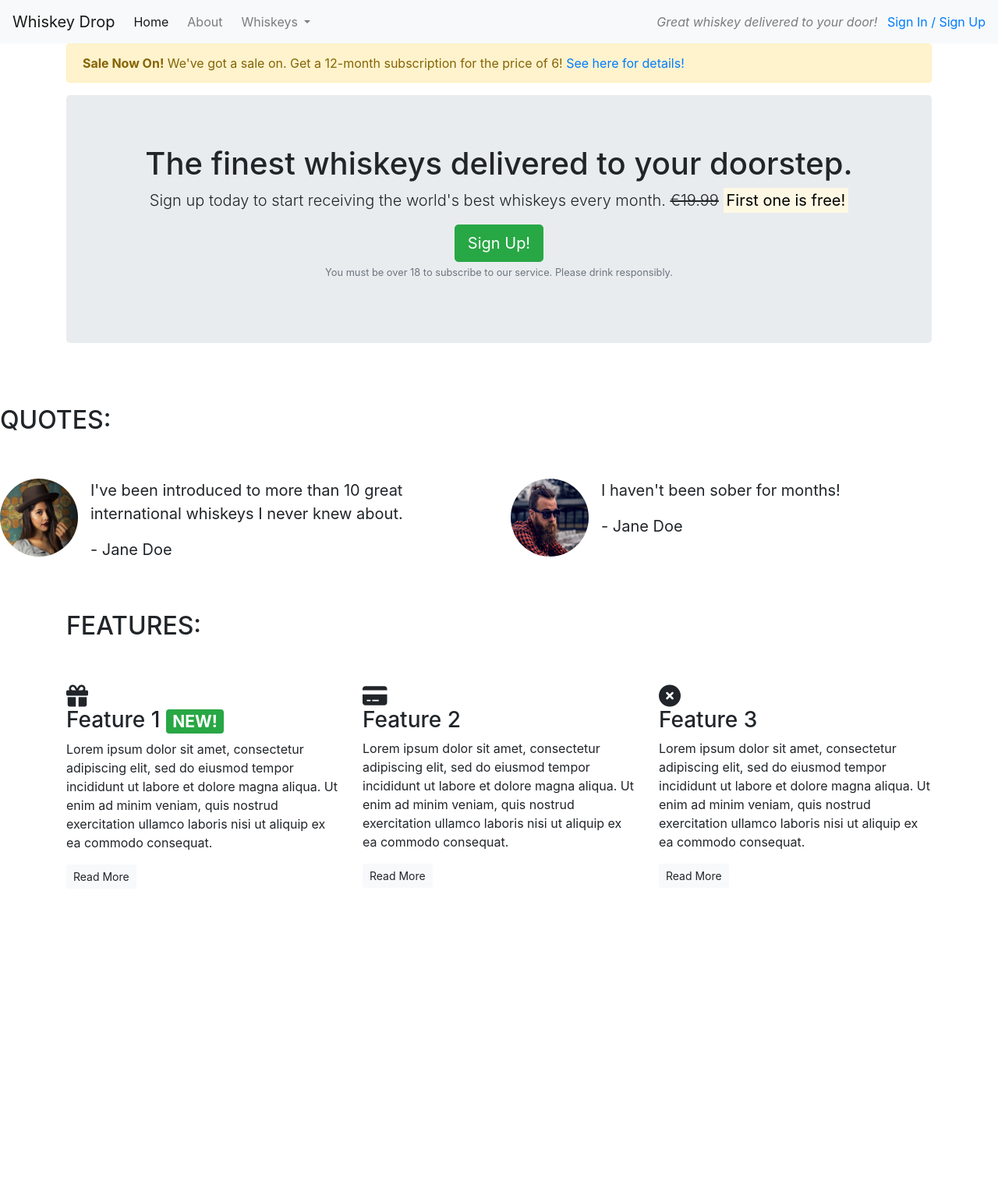
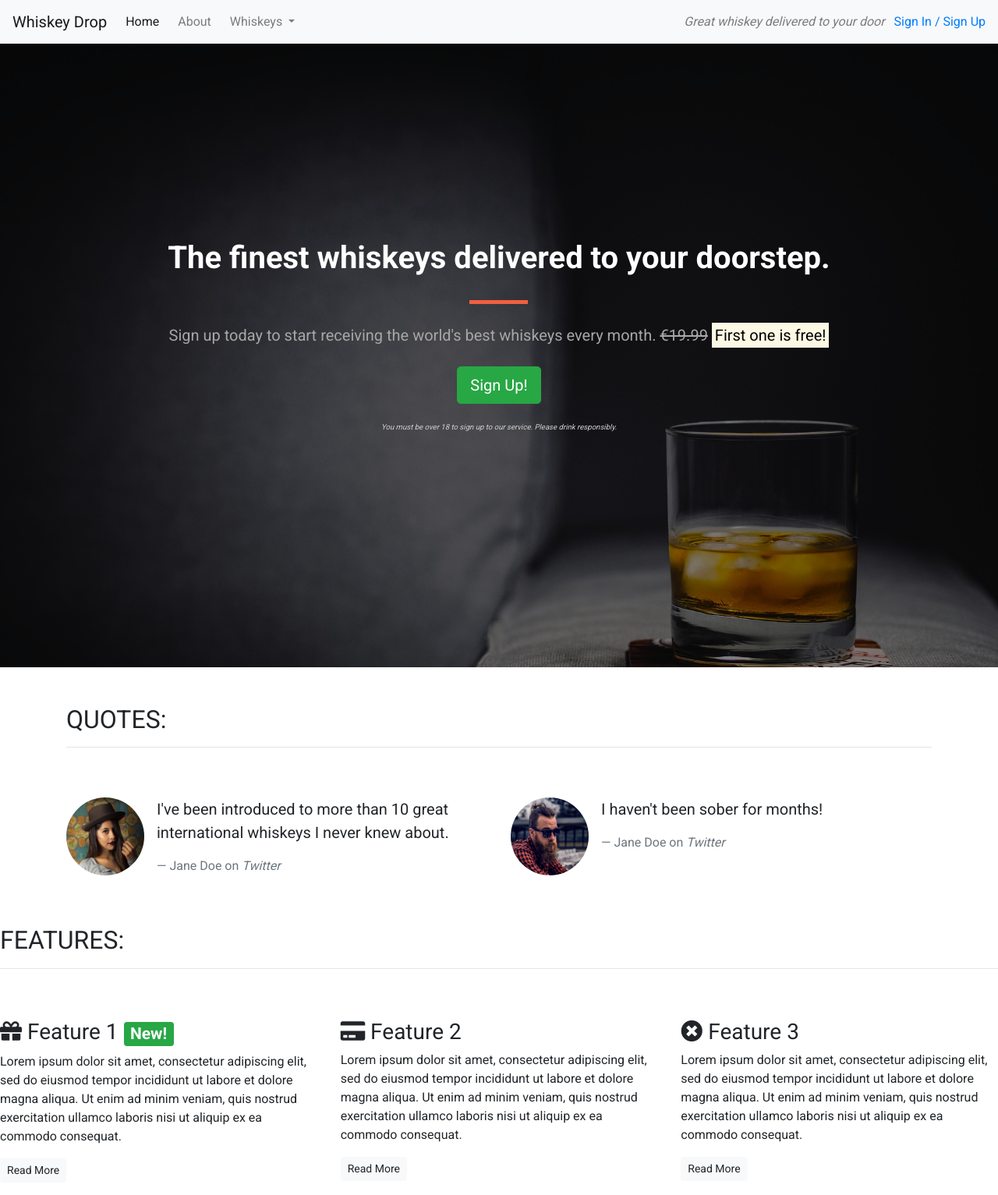
Before and after one commit to oerbeyer/bootstrap4, a plain HTML site: page index.html in a window 1280 px wide. Shown: the whole page at 78% size. Before the commit the page ends 1156 px from the top, so only its background shows below. Drawn offline with nearby package versions, Linux system fonts and the light colour scheme.

Commit message:
Master reset

```diff
--- a/css/style.css
+++ b/css/style.css
@@ -2,18 +2,99 @@ body {
     font-family: 'Roboto', sans-serif;
 }
 
-.alert-container {
+/* Containers */
 
-}
+.alert-container {}
 
 .callout-container {
     height: 100vh;
+
+    background: url('../images/whiskey-background.jpg') no-repeat center center fixed;
+    -webkit-background-size: cover;
+    -moz-background-size: cover;
+    -o-background-size: cover;
+    background-size: cover;
+
+    display: flex;
+    align-items: center;
+    justify-content: center;
+
+    position: relative;
 }
 
-.quotes-container {
-
+.opaque-overlay {
+    position: absolute;
+    top: 0;
+    left: 0;
+    height: 100%;
+    width: 100%;
+    background-color: rgba(0, 0, 0, 0.5);
 }
 
-.features-container {
+.quotes-container {}
 
+.features-container {}
+
+/* Block dividers */
+
+.block-divider {
+    width: 75px;
+    height: 5px;
+    border: 0;
+    background-color: #444;
 }
+
+.block-divider--orange {
+    background-color: #f05f40;
+}
+
+.block-divider--short {
+    width: 35px;
+}
+
+/* Jumbotron */
+
+.jumbotron {
+    background-color: transparent;
+}
+
+.jumbotron h1 {
+    color: white;
+    font-weight: bold;
+    margin-bottom: 30px;
+    color: white;
+}
+
+.jumbotron .lead {
+    color: #a7a7a7;
+    margin: 25px 0;
+}
+
+.jumbotron small {
+    font-size: 60%;
+    font-style: italic;
+    color: #d0d0d0;
+}
+
+/* Buttons */
+
+.btn--cta {
+    font-weight: bold;
+    border-radius: 23px;
+    width: 160px;
+}
+
+.btn--red {
+    color: white;
+    background-color: #f05f40;
+    border-color: #f05f40;
+}
+
+.btn--red:hover,
+.btn--red:active,
+.btn--red:focus,
+.btn--red:active:focus {
+    background-color: #df4929;
+    border-color: #df4929;
+    color: white;
+}
--- a/index.html
+++ b/index.html
@@ -6,28 +6,26 @@
     <meta name="viewport" content="width=device-width, initial-scale=1.0">
     <title>Whiskey Drop | Taste a new whiskey every month</title>
     <link rel="stylesheet" href="https://maxcdn.bootstrapcdn.com/bootstrap/4.1.3/css/bootstrap.min.css">
-    <script src="https://kit.fontawesome.com/279cbc3b89.js" crossorigin="anonymous"></script>
-    <link rel="preconnect" href="https://fonts.gstatic.com">
-    <link href="https://fonts.googleapis.com/css2?family=Roboto:wght@400;700&display=swap" rel="stylesheet">
-    <link src="css/style.css" rel="stylesheet" type="text/css">
-
+    <link rel="stylesheet" href="https://use.fontawesome.com/releases/v5.6.1/css/all.css" integrity="sha384-gfdkjb5BdAXd+lj+gudLWI+BXq4IuLW5IT+brZEZsLFm++aCMlF1V92rMkPaX4PP" crossorigin="anonymous">
+    <link href="https://fonts.googleapis.com/css?family=Roboto:400,700" rel="stylesheet">
+    <link rel="stylesheet" href="css/style.css" type="text/css" />
 </head>
 
 <body>
-    <nav class="navbar navbar-light bg-light navbar-expand-sm">
-        <a href="/" class="navbar-brand">Whiskey Drop</a>
+    <!--Nav-->
+    <nav class="navbar navbar-light navbar-expand-sm bg-light">
+        <a href="/" class="navbar-brand">
+                    Whiskey Drop</a>
 
-        <button class="navbar-toggler ml-auto" type="button" data-toggle="collapse" data-target="#navbarNavDropdown"
-            aria-controls="navbarNavDropdown" aria-expanded="false" aria-label="Toggle navigation">
+        <button class="navbar-toggler ml-auto" type="button" data-toggle="collapse" data-target="#navbarNavDropdown" aria-controls="navbarNavDropdown" aria-expanded="false" aria-label="Toggle navigation">
         <span class="navbar-toggler-icon"></span></button>
 
         <div class="collapse navbar-collapse" id="navbarNavDropdown">
             <ul class="navbar-nav mr-auto">
                 <li class="active nav-item mr-2"><a class="nav-link" href="/">Home</a></li>
                 <li class="nav-item mr-2"><a class="nav-link" href="">About</a></li>
-                <li class="nav-item mr-2 dropdown">
-                    <a class="nav-link dropdown-toggle" href="#" id="navbarDropdownMenuLink" role="button"
-                        data-toggle="dropdown" aria-haspopup="true" aria-expanded="false">
+                <li class="nav-item dropdown">
+                    <a class="nav-link dropdown-toggle" href="#" id="navbarDropdownMenuLink" role="button" data-toggle="dropdown" aria-haspopup="true" aria-expanded="false">
           Whiskeys
         </a>
                     <div class="dropdown-menu" aria-labelledby="navbarDropdownMenuLink">
@@ -38,68 +36,63 @@
                     </div>
                 </li>
 
-                <li class="navitem mr-2 d-block d-sm-none"><a class="nav-link" href="/login">Sign In / Sign Up</a></li>
+                <li class="nav-item mr-2 d-block d-sm-none"><a class="nav-link" href="">Sign In / Sign Up</a></li>
             </ul>
         </div>
-
         <div class="d-none d-md-block">
-            <p class="navbar-text my-auto mr-2"><i>Great whiskey delivered to your door!</i></p>
+            <p class="navbar-text my-auto mr-2"><i>Great whiskey delivered to your door</i></p>
             <a href="/login">Sign In / Sign Up</a>
         </div>
+        <!--</div>-->
     </nav>
-
-    <div class="container alert-container">
-        <div class="row d-none d-sm-block">
-            <div class="col-12">
-                <div class="alert alert-warning">
-                    <strong>Sale Now On!</strong> We've got a sale on. Get a 12-month subscription for the price of 6!
-                    <a href="">See
-                        here for details!</a>
-                </div>
-            </div>
-        </div>
-    </div>
-
+    <!--<div class="container alert-container">-->
+    <!--    <div class="row d-none d-sm-block">-->
+    <!--        <div class="col-12">-->
+    <!--            <div class="alert alert-warning">-->
+    <!--                <strong>Sale Now On!</strong> We've got a sale on. Get a 12 month subscription for the price of 6! <a href="">See here for more details</a>-->
+    <!--            </div>-->
+    <!--        </div>-->
+    <!--    </div>-->
+    <!--</div>-->
+    <div class="container-fluid callout-container">
         <!-- Callout -->
-    <div class="container callout-container">
+        <div class="opaque-overlay">&nbsp;</div>
         <div class="row">
             <div class="col-12">
                 <section class="callout jumbotron text-center">
-                    <h1>The finest whiskeys delivered to your doorstep.</h1>
+                    <h1 class="jumbotron-header">The finest whiskeys delivered to your doorstep.</h1>
+                    <hr class="block-divider block-divider--orange">
                     <p class="lead">Sign up today to start receiving the world's best whiskeys every month.
                         <s class="d-none d-sm-inline">€19.99</s>
                         <span class="d-inline d-sm-none"><br></span>
                         <strong><mark>First one is free!</mark></strong></p>
-                    <button class="btn btn-success btn-lg" data-toggle="modal" data-target="#signUpModal">Sign
-                        Up!</button>
-                    <p class="text-muted"><small>You must be over 18 to subscribe to our service. Please drink
-                            responsibly.</small></p>
+                    <p><button class="btn btn-lg btn-success" data-toggle="modal" data-target="#signUpModal">Sign Up!</button></p>
+                    <p class="text-muted"><small>You must be over 18 to sign up to our service. Please drink responsibly.</small></p>
                 </section>
             </div>
         </div>
+    </div>
     <!-- /.callout -->
-    </div>
-
 
     <!-- Quotes -->
-    <div class="contianer quotes-container">
+    <div class="container quotes-container">
         <section class="quotes">
             <div class="row">
                 <div class="col-12 my-5">
                     <h2 class="text-uppercase">Quotes:</h2>
+                    <hr />
                 </div>
             </div>
             <div class="row">
                 <div class="col-12 col-md-6">
                     <div class="media">
                         <div class="d-none d-sm-block">
-                            <img src="images/girl-image.png" class="rounded-circle mr-3" height="100" width="100">
+                            <img src="images/girl-image.png" class="rounded-circle mr-3" height=100 width=100>
                         </div>
                         <div class="media-body">
                             <blockquote class="blockquote">
-                                <p>I've been introduced to more than 10 great international whiskeys I never knew about.
-                                </p>
-                                <p>- Jane Doe</p>
+                                <p>I've been introduced to more than 10 great international whiskeys I never knew about.</p>
+                                <footer class="blockquote-footer">Jane Doe on <cite title="Twitter">Twitter</cite></footer>
                             </blockquote>
                         </div>
                     </div>
@@ -107,68 +100,59 @@
                 <div class="col-12 col-md-6">
                     <div class="media">
                         <div class="d-none d-sm-block">
-                            <img src="images/guy-image.png" class="rounded-circle mr-3" height="100" width="100">
+                            <img src="images/guy-image.png" class="rounded-circle mr-3" height=100 width=100>
                         </div>
                         <div class="media-body">
                             <blockquote class="blockquote">
                                 <p>I haven't been sober for months!</p>
-                                <p>- Jane Doe</p>
+                                <footer class="blockquote-footer">Jane Doe on <cite title="Twitter">Twitter</cite></footer>
                             </blockquote>
                         </div>
                     </div>
                 </div>
             </div>
         </section>
+    </div>
     <!-- /.quotes -->
-    </div>
 
     <!-- Features -->
-    <div class="container features-container">
+    <div class="features-container">
         <section class="features">
             <div class="row">
                 <div class="col-12 my-5">
                     <h2 class="text-uppercase">Features:</h2>
+                    <hr />
                 </div>
             </div>
             <div class="row">
                 <div class="col-12 col-md-6 col-lg-4">
                     <div class="feature">
-                        <h3><i class="fas fa-gift d-none d-sm-block"></i> Feature 1 <span
-                                class="badge badge-success">NEW!</span></h3>
-                        <p>
-                            Lorem ipsum dolor sit amet, consectetur adipiscing elit,
-                            sed do eiusmod tempor incididunt ut labore et dolore magna aliqua.
-                            Ut enim ad minim veniam, quis nostrud exercitation ullamco laboris
-                            nisi ut aliquip ex ea commodo consequat.
-                        </p>
+                        <h3><i class="fas fa-gift d-none d-sm-inline"></i> Feature 1 <span class="badge badge-success">New!</span></h3>
+                        <p>Lorem ipsum dolor sit amet, consectetur adipiscing elit, sed do eiusmod tempor incididunt ut labore et dolore magna aliqua. Ut enim ad minim veniam, quis nostrud exercitation ullamco laboris nisi ut aliquip ex ea commodo consequat.</p>
                         <p><a class="btn btn-sm btn-light" href="">Read More</a></p>
                     </div>
                 </div>
                 <div class="col-12 col-md-6 col-lg-4">
                     <div class="feature">
-                        <h3><i class="fas fa-credit-card d-none d-sm-block"></i> Feature 2</h3>
-                        <p>Lorem ipsum dolor sit amet, consectetur adipiscing elit, sed do eiusmod tempor incididunt ut
-                            labore et dolore magna aliqua. Ut enim ad minim veniam, quis nostrud exercitation ullamco
-                            laboris nisi ut aliquip ex ea commodo consequat.</p>
+                        <h3><i class="fas fa-credit-card d-none d-sm-inline"></i> Feature 2</h3>
+                        <p>Lorem ipsum dolor sit amet, consectetur adipiscing elit, sed do eiusmod tempor incididunt ut labore et dolore magna aliqua. Ut enim ad minim veniam, quis nostrud exercitation ullamco laboris nisi ut aliquip ex ea commodo consequat.</p>
                         <p><a class="btn btn-sm btn-light" href="">Read More</a></p>
                     </div>
                 </div>
                 <div class="col-12 d-md-none d-lg-block col-lg-4">
                     <div class="feature">
-                        <h3><i class="fas fa-times-circle d-none d-sm-block"></i> Feature 3</h3>
-                        <p>Lorem ipsum dolor sit amet, consectetur adipiscing elit, sed do eiusmod tempor incididunt ut
-                            labore et dolore magna aliqua. Ut enim ad minim veniam, quis nostrud exercitation ullamco
-                            laboris nisi ut aliquip ex ea commodo consequat.</p>
+                        <h3><i class="fas fa-times-circle d-none d-sm-inline"></i> Feature 3</h3>
+                        <p>Lorem ipsum dolor sit amet, consectetur adipiscing elit, sed do eiusmod tempor incididunt ut labore et dolore magna aliqua. Ut enim ad minim veniam, quis nostrud exercitation ullamco laboris nisi ut aliquip ex ea commodo consequat.</p>
                         <p><a class="btn btn-sm btn-light" href="">Read More</a></p>
                     </div>
                 </div>
             </div>
         </section>
+    </div>
     <!-- /.features -->
-    </div>
 
-    <div class="modal" tabindex="-1" id="signUpModal">
-        <div class="modal-dialog">
+    <div class="modal" tabindex="-1" role="dialog" id="signUpModal">
+        <div class="modal-dialog" role="document">
             <div class="modal-content">
                 <div class="modal-header">
                     <h5 class="modal-title">Sign Up To Whiskey Drop!</h5>
@@ -180,18 +164,16 @@
                     <form>
                         <div class="form-group">
                             <label for="exampleInputEmail1">Email address</label>
-                            <input type="email" class="form-control" id="exampleInputEmail1"
-                                aria-describedby="emailHelp">
-                            <small id="emailHelp" class="form-text text-muted">We'll never share your email with anyone
-                                else.</small>
+                            <input type="email" class="form-control" id="exampleInputEmail1" aria-describedby="emailHelp" placeholder="Enter email">
+                            <small id="emailHelp" class="form-text text-muted">We'll never share your email with anyone else.</small>
                         </div>
                         <div class="form-group">
                             <label for="password">Password</label>
-                            <input type="password" class="form-control" id="password">
+                            <input type="password" class="form-control" id="password" placeholder="Password">
                         </div>
                         <div class="form-group">
                             <label for="repeatPassword">Repeat Password</label>
-                            <input type="password" class="form-control" id="repeatPassword">
+                            <input type="password" class="form-control" id="repeatPassword" placeholder="Repeat Password">
                         </div>
                         <button type="submit" class="btn btn-success">Submit</button>
                     </form>
@@ -200,13 +182,9 @@
         </div>
     </div>
 
-
-    <script src="https://code.jquery.com/jquery-3.5.1.slim.min.js"
-        integrity="sha384-DfXdz2htPH0lsSSs5nCTpuj/zy4C+OGpamoFVy38MVBnE+IbbVYUew+OrCXaRkfj"
-        crossorigin="anonymous"></script>
-    <script src="https://cdn.jsdelivr.net/npm/bootstrap@4.5.3/dist/js/bootstrap.bundle.min.js"
-        integrity="sha384-ho+j7jyWK8fNQe+A12Hb8AhRq26LrZ/JpcUGGOn+Y7RsweNrtN/tE3MoK7ZeZDyx"
-        crossorigin="anonymous"></script>
+    <script src="https://code.jquery.com/jquery-3.3.1.slim.min.js" integrity="sha384-q8i/X+965DzO0rT7abK41JStQIAqVgRVzpbzo5smXKp4YfRvH+8abtTE1Pi6jizo" crossorigin="anonymous"></script>
+    <script src="https://cdnjs.cloudflare.com/ajax/libs/popper.js/1.14.3/umd/popper.min.js" integrity="sha384-ZMP7rVo3mIykV+2+9J3UJ46jBk0WLaUAdn689aCwoqbBJiSnjAK/l8WvCWPIPm49" crossorigin="anonymous"></script>
+    <script src="https://stackpath.bootstrapcdn.com/bootstrap/4.1.3/js/bootstrap.min.js" integrity="sha384-ChfqqxuZUCnJSK3+MXmPNIyE6ZbWh2IMqE241rYiqJxyMiZ6OW/JmZQ5stwEULTy" crossorigin="anonymous"></script>
 </body>
 
 </html>
```
Also changed, not shown: images/whiskey-background.jpg (added). Lines whose indentation alone changed are shown as unchanged.
